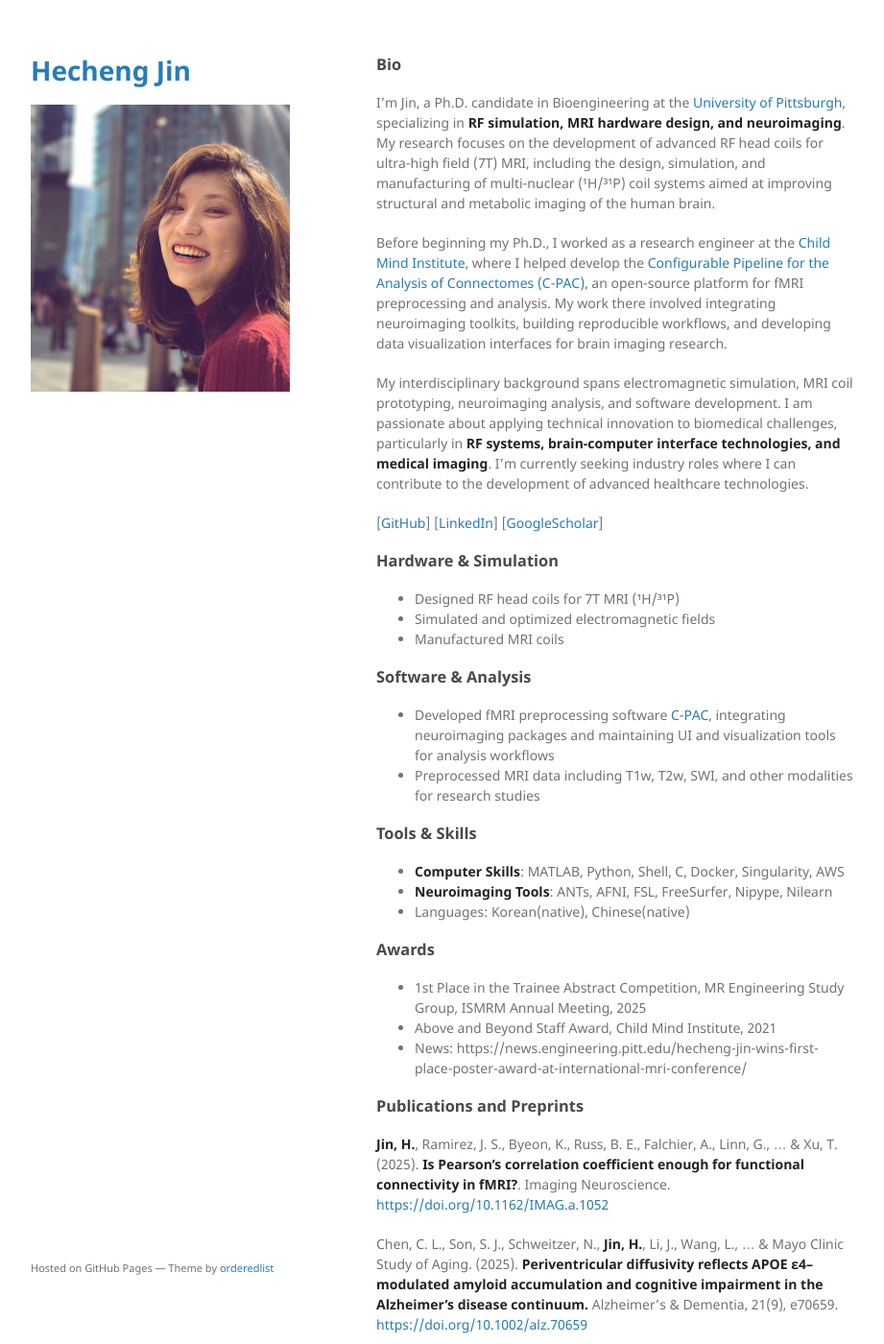
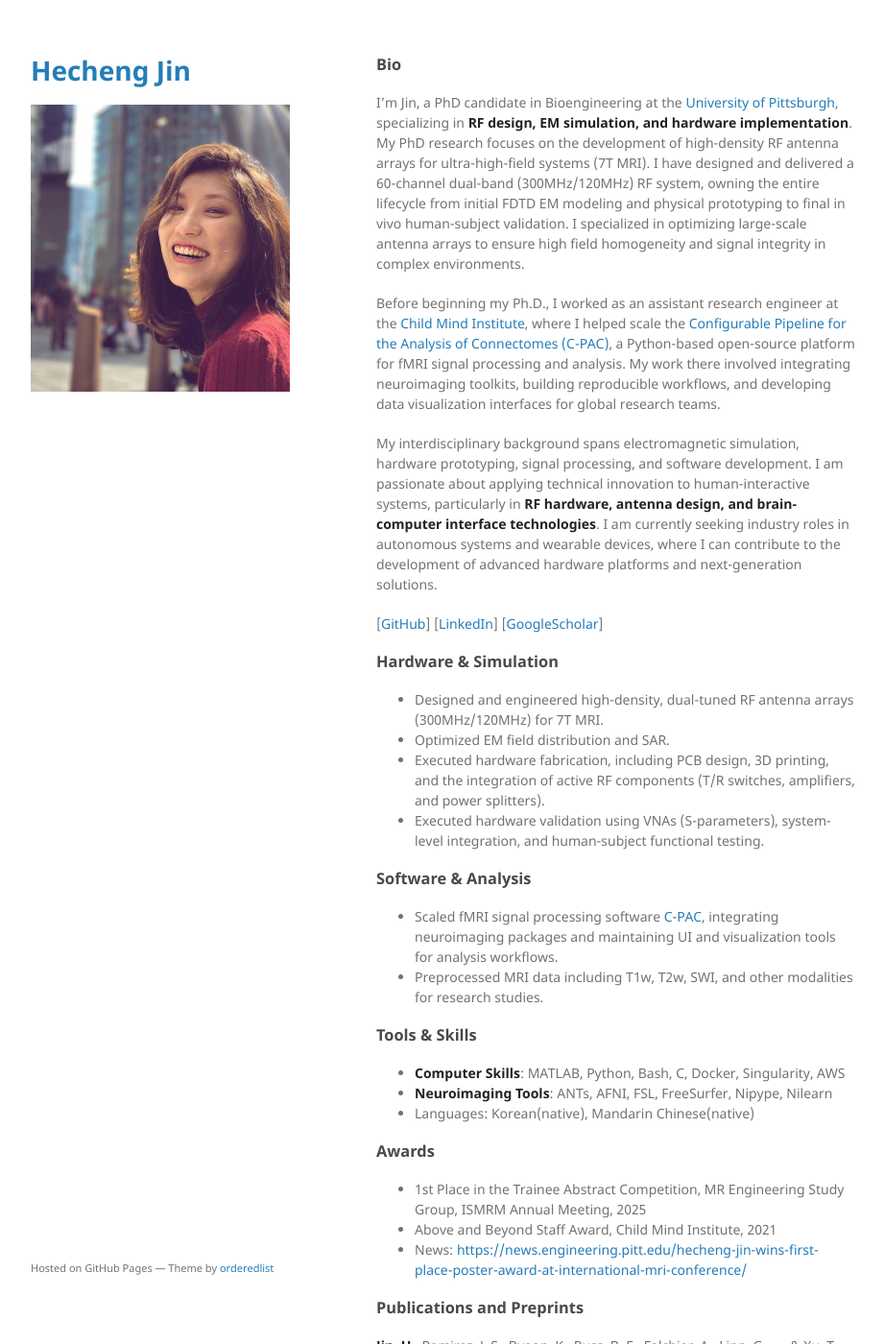
Before and after one commit to HechengJin0/hechengjin0.github.io, a Jekyll site: the page built from index.md, in a window 1280 px wide and 1400 px high. Shown: the whole window at 96% size, without its empty margins (178-1099 px from the left). Built offline with Jekyll 4.4.1, drawn with Linux system fonts in a browser that asks for light colours; the repository's description, which GitHub fills in, is left out; our own code applies the rules of GitHub Pages for plain Markdown files.

Commit message:
Update index.md

```diff
--- a/index.md
+++ b/index.md
@@ -3,11 +3,12 @@ layout: default
 ---
 
 ### Bio
-I’m Jin, a Ph.D. candidate in Bioengineering at the [University of Pittsburgh](https://rf-research-facility.engineering.pitt.edu/), specializing in **RF simulation, MRI hardware design, and neuroimaging**. My research focuses on the development of advanced RF head coils for ultra-high field (7T) MRI, including the design, simulation, and manufacturing of multi-nuclear (¹H/³¹P) coil systems aimed at improving structural and metabolic imaging of the human brain.
+I’m Jin, a PhD candidate in Bioengineering at the [University of Pittsburgh](https://rf-research-facility.engineering.pitt.edu/), specializing in **RF design, EM simulation, and hardware implementation**. My PhD research focuses on the development of high-density RF antenna arrays for ultra-high-field systems (7T MRI). I have designed and delivered a 60-channel dual-band (300MHz/120MHz) RF system, owning the entire lifecycle from initial FDTD EM modeling and physical prototyping to final in vivo human-subject validation. I specialized in optimizing large-scale antenna arrays to ensure high field homogeneity and signal integrity in complex environments.
 
-Before beginning my Ph.D., I worked as a research engineer at the [Child Mind Institute](https://childmind.org/center/computational-neuroimaging-lab/), where I helped develop the [Configurable Pipeline for the Analysis of Connectomes (C-PAC)](https://fcp-indi.github.io/), an open-source platform for fMRI preprocessing and analysis. My work there involved integrating neuroimaging toolkits, building reproducible workflows, and developing data visualization interfaces for brain imaging research.
+Before beginning my Ph.D., I worked as an assistant research engineer at the [Child Mind Institute](https://childmind.org/center/computational-neuroimaging-lab/), where I helped scale the [Configurable Pipeline for the Analysis of Connectomes (C-PAC)](https://fcp-indi.github.io/), a Python-based open-source platform for fMRI signal processing and analysis. My work there involved integrating neuroimaging toolkits, building reproducible workflows, and developing data visualization interfaces for global research teams.
 
-My interdisciplinary background spans electromagnetic simulation, MRI coil prototyping, neuroimaging analysis, and software development. I am passionate about applying technical innovation to biomedical challenges, particularly in **RF systems, brain-computer interface technologies, and medical imaging**. I’m currently seeking industry roles where I can contribute to the development of advanced healthcare technologies.
+My interdisciplinary background spans electromagnetic simulation, hardware prototyping, signal processing, and software development. I am passionate about applying technical innovation to human-interactive systems, particularly in **RF hardware, antenna design, and brain-computer interface technologies**. I am currently seeking industry roles in autonomous systems and wearable devices, where I can contribute to the development of advanced hardware platforms and next-generation solutions.
+
 
 [[GitHub](https://github.com/HechengJin0)]
 [[LinkedIn](https://www.linkedin.com/in/hecheng-jin)]
@@ -16,26 +17,26 @@ My interdisciplinary background spans electromagnetic simulation, MRI coil proto
 
 
 ### Hardware & Simulation
-- Designed RF head coils for 7T MRI (¹H/³¹P)
-- Simulated and optimized electromagnetic fields
-- Manufactured MRI coils
-
+- Designed and engineered high-density, dual-tuned RF antenna arrays (300MHz/120MHz) for 7T MRI.
+- Optimized EM field distribution and SAR.
+- Executed hardware fabrication, including PCB design, 3D printing, and the integration of active RF components (T/R switches, amplifiers, and power splitters).
+- Executed hardware validation using VNAs (S-parameters), system-level integration, and human-subject functional testing.
 
 ### Software & Analysis
-- Developed fMRI preprocessing software [C-PAC](https://fcp-indi.github.io/), integrating neuroimaging packages and maintaining UI and visualization tools for analysis workflows
-- Preprocessed MRI data including T1w, T2w, SWI, and other modalities for research studies
+- Scaled fMRI signal processing software [C-PAC](https://fcp-indi.github.io/), integrating neuroimaging packages and maintaining UI and visualization tools for analysis workflows.
+- Preprocessed MRI data including T1w, T2w, SWI, and other modalities for research studies.
 
 
 ### Tools & Skills
-- **Computer Skills**: MATLAB, Python, Shell, C, Docker, Singularity, AWS
+- **Computer Skills**: MATLAB, Python, Bash, C, Docker, Singularity, AWS
 - **Neuroimaging Tools**: ANTs, AFNI, FSL, FreeSurfer, Nipype, Nilearn
-- Languages: Korean(native), Chinese(native)
+- Languages: Korean(native), Mandarin Chinese(native)
 
 
 ### Awards
 - 1st Place in the Trainee Abstract Competition, MR Engineering Study Group, ISMRM Annual Meeting, 2025
 - Above and Beyond Staff Award, Child Mind Institute, 2021
-- News: https://news.engineering.pitt.edu/hecheng-jin-wins-first-place-poster-award-at-international-mri-conference/
+- News: [https://news.engineering.pitt.edu/hecheng-jin-wins-first-place-poster-award-at-international-mri-conference/](https://news.engineering.pitt.edu/hecheng-jin-wins-first-place-poster-award-at-international-mri-conference/)
 
 ### Publications and Preprints
 **Jin, H.**, Ramirez, J. S., Byeon, K., Russ, B. E., Falchier, A., Linn, G., ... & Xu, T. (2025). **Is Pearson’s correlation coefficient enough for functional connectivity in fMRI?**. Imaging Neuroscience. [https://doi.org/10.1162/IMAG.a.1052](https://doi.org/10.1162/IMAG.a.1052)
```
